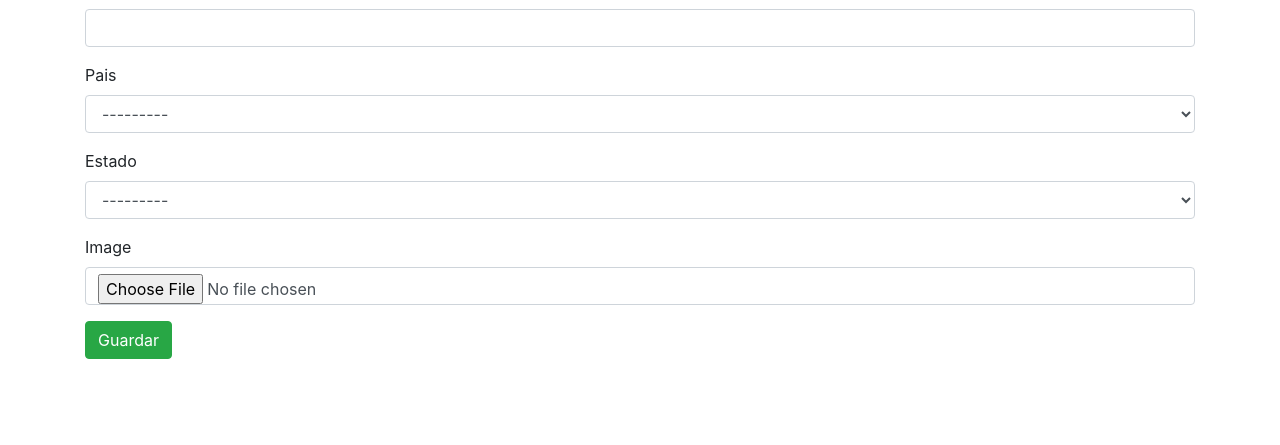
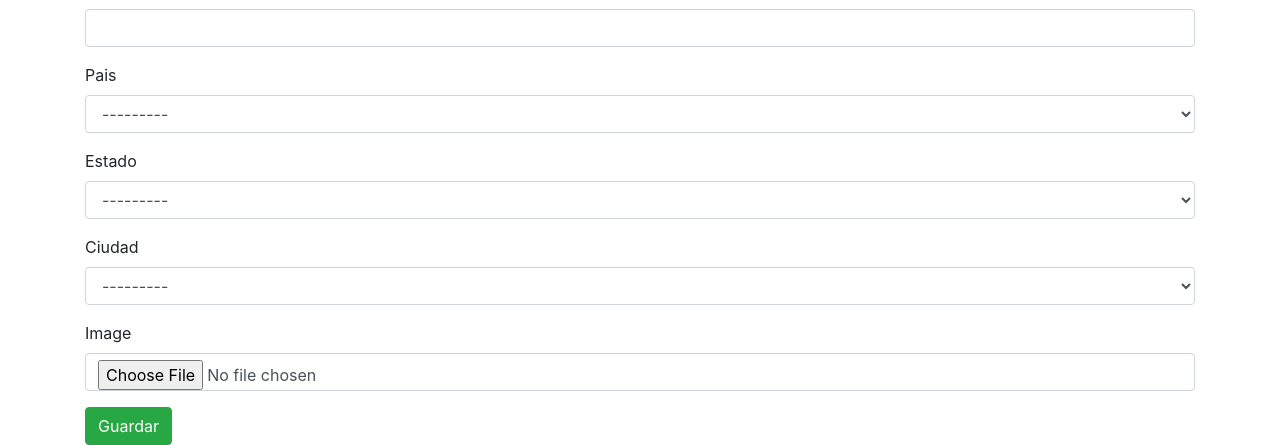
Before and after one commit to ProgWebJam/SCAS, a Django app: page /empresa/crear/ in a window 1280 px wide. Shown: the part 701-1146 px from the top of the page. Before the commit the page ends 1060 px from the top, so only its background shows below. Run offline with Django 4.2, Linux system fonts and the light colour scheme; data that the repository does not hold is empty; some libraries are stand-ins or nearby versions.

Commit message:
Se agrego el campo ciudad al momento de traer pais,estado,ciudad en empresa

```diff
--- a/empresa/forms.py
+++ b/empresa/forms.py
@@ -1,13 +1,14 @@
 from django import forms
 from .models import Empresa
 from pais.models import Estado
+from pais.models import Ciudad
 
 
 
 class EmpresaForm(forms.ModelForm):
     class Meta:
         model = Empresa
-        fields = ['nit', 'nom_empresa', 'nom_comercial', 'direccion', 'telefono', 'correo', 'web', 'pais', 'estado', 'image']
+        fields = ['nit', 'nom_empresa', 'nom_comercial', 'direccion', 'telefono', 'correo', 'web', 'pais', 'estado', 'ciudad', 'image']
         labels = {
             'nit': 'Nit',
             'nom_empresa': 'Nombre Empresa',
@@ -18,19 +19,7 @@ class EmpresaForm(forms.ModelForm):
             'web': 'Sitio web',
             'pais': 'Pais',
             'estado': 'Estado',
+            'ciudad': 'Ciudad',
             'imagen' : 'Foto'
 
         }
-
-        def __init__(self, *args, **kwargs):
-            super().__init__(*args, **kwargs)
-            self.fields['estado'].queryset = Estado.objects.none()
-
-            if 'pais' in self.data:
-                try:
-                    pais_id = int(self.data.get('pais'))
-                    self.fields['estado'].queryset = Estado.objects.filter(pais_id=pais_id).order_by('nombre')
-                except (ValueError, TypeError):
-                    pass  # invalid input from the client; ignore and fallback to empty City queryset
-            elif self.instance.pk:
-                self.fields['estado'].queryset = self.instance.estado.pais_set.order_by('nombre')
--- a/empresa/models.py
+++ b/empresa/models.py
@@ -1,6 +1,7 @@
 from django.db import models
 from pais.models import Pais
 from pais.models import Estado
+from pais.models import Ciudad
 from usuario.models import Usuario
 
 class Empresa(models.Model):
@@ -14,6 +15,7 @@ class Empresa(models.Model):
     web = models.URLField(max_length=200)
     pais = models.ForeignKey(Pais, on_delete=models.CASCADE, null=True, blank=True)
     estado = models.ForeignKey(Estado, on_delete=models.CASCADE, null=True, blank=True)
+    ciudad = models.ForeignKey(Ciudad, on_delete=models.CASCADE, null=True, blank=True)
     image = models.ImageField(upload_to='empresa/', blank=True)
 
     def __str__(self):
--- a/empresa/urls.py
+++ b/empresa/urls.py
@@ -1,5 +1,5 @@
 from django.urls import path
-from .views import index , EmpresaCreateView , EmpresaListView , EmpresaUpdateView, EmpresaDeleteView, invitarUsuario , load_estado
+from .views import index , EmpresaCreateView , EmpresaListView , EmpresaUpdateView, EmpresaDeleteView, invitarUsuario , load_estado, load_ciudad
 
 urlpatterns = [
     path('', index , name='index'),
@@ -9,6 +9,7 @@ urlpatterns = [
     path('empresa/eliminar/<int:pk>', EmpresaDeleteView.as_view(), name='empresa_eliminar'),
     path('empresa/invitar_usurio/', invitarUsuario , name='invitar_usurio'),
     path('ajax/load-estado/', load_estado , name='ajax_load_estado'),
+    path('ajax/load-ciudad/', load_ciudad , name='ajax_load_ciudad'),
 
 
 ]
--- a/empresa/views.py
+++ b/empresa/views.py
@@ -4,7 +4,7 @@ from .models import Empresa
 from django.urls import reverse_lazy
 from .forms import EmpresaForm
 from django.contrib.auth.decorators import login_required
-from pais.models import Pais , Estado
+from pais.models import Pais , Estado , Ciudad
 
 from django.template.loader import get_template
 from django.core.mail import EmailMultiAlternatives
@@ -42,6 +42,11 @@ def load_estado(request):
     estados = Estado.objects.filter(pais_id=pais_id).order_by('nombre')
     return render(request, 'estado_dropdown_list_options.html', {'estados': estados})
 
+def load_ciudad(request):
+    estado_id = request.GET.get('estado')
+    ciudades = Ciudad.objects.filter(estado_id=estado_id).order_by('nombre')
+    return render(request, 'ciudad_dropdown_list_options.html', {'ciudades': ciudades})
+
 class EmpresaCreateView(CreateView):
     model = Empresa
     form_class = EmpresaForm
--- /dev/null
+++ b/templates/ciudad_dropdown_list_options.html
@@ -0,0 +1,4 @@
+<option value="">---------</option>
+{% for ciudad in ciudades %}
+<option value="{{ ciudad.id }}">{{ ciudad.nombre }}</option>
+{% endfor %}
--- a/templates/empresa/empresa_form.html
+++ b/templates/empresa/empresa_form.html
@@ -5,7 +5,7 @@
 {% load static %}
   <h2>Person Form</h2>
 
-  <form method="post" class="mt-2" id="empresaForm" data-estados-url="{% url 'ajax_load_estado' %}" enctype="multipart/form-data" novalidate>
+  <form method="post" class="mt-2" id="empresaForm" data-estados-url="{% url 'ajax_load_estado' %}" data-ciudad-url="{% url 'ajax_load_ciudad' %}" enctype="multipart/form-data" novalidate>
     {% csrf_token %}
     <table>
       <!-- {{ form.as_table }} -->
@@ -43,6 +43,22 @@
       });
 
     });
+
+    $("#id_estado").change(function () {
+      var url = $("#empresaForm").attr("data-ciudad-url");
+      var estadoId = $(this).val();
+
+      $.ajax({
+        url: url,
+        data: {
+          'estado': estadoId
+        },
+        success: function (data) {
+          $("#id_ciudad").html(data);
+        }
+      });
+
+    });
   </script>
 
 {% endblock %}
```
Also changed, not shown: pais/models.py (+8 -0 lines), empresa/migrations/0003_empresa_ciudad.py (added), media/empresa/51BafYU-CYL._AC_.jpg (added), pais/migrations/0002_ciudad.py (added), pais/migrations/0003_ciudad_pais_alter_ciudad_estado.py (added).
